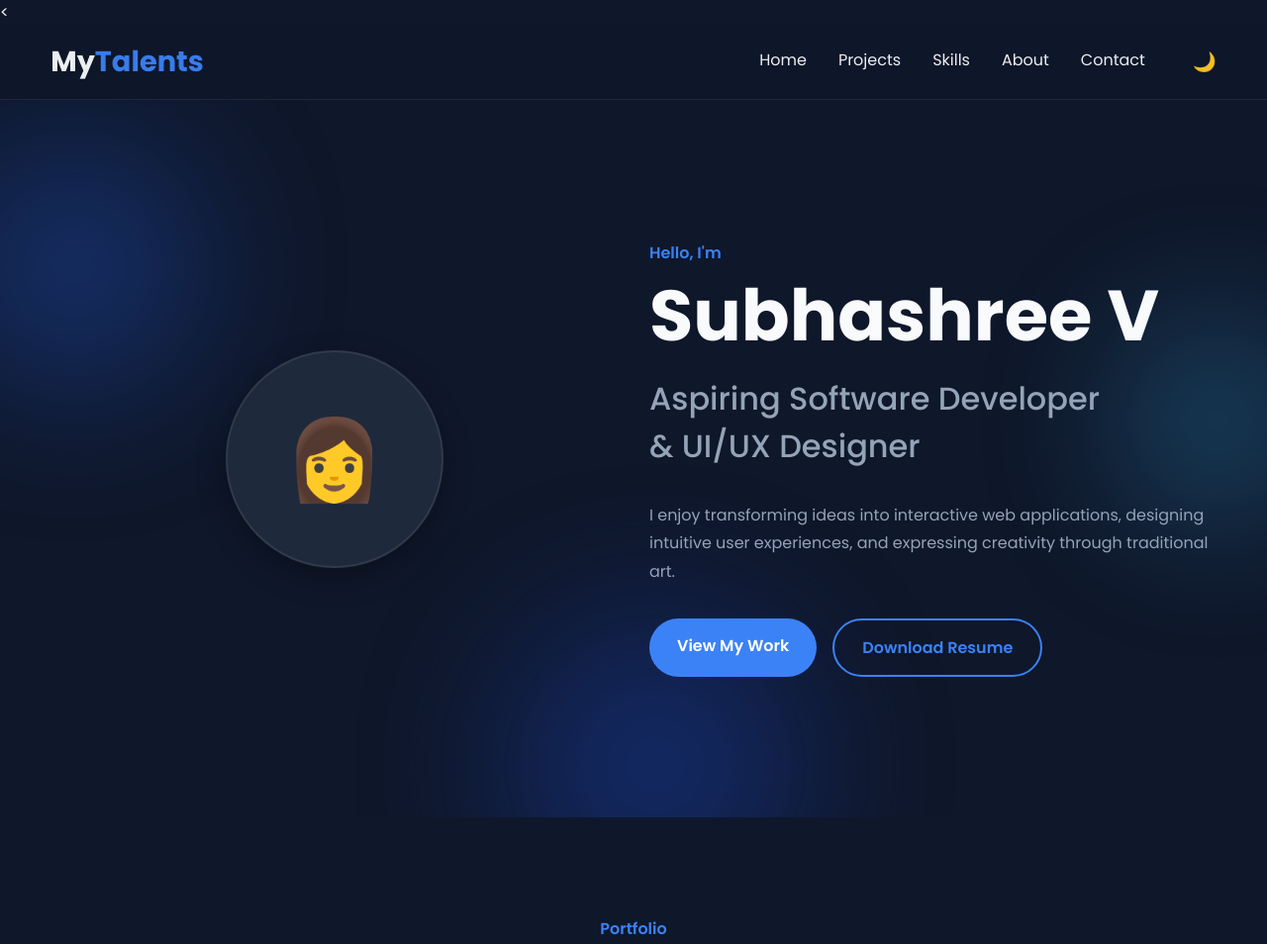
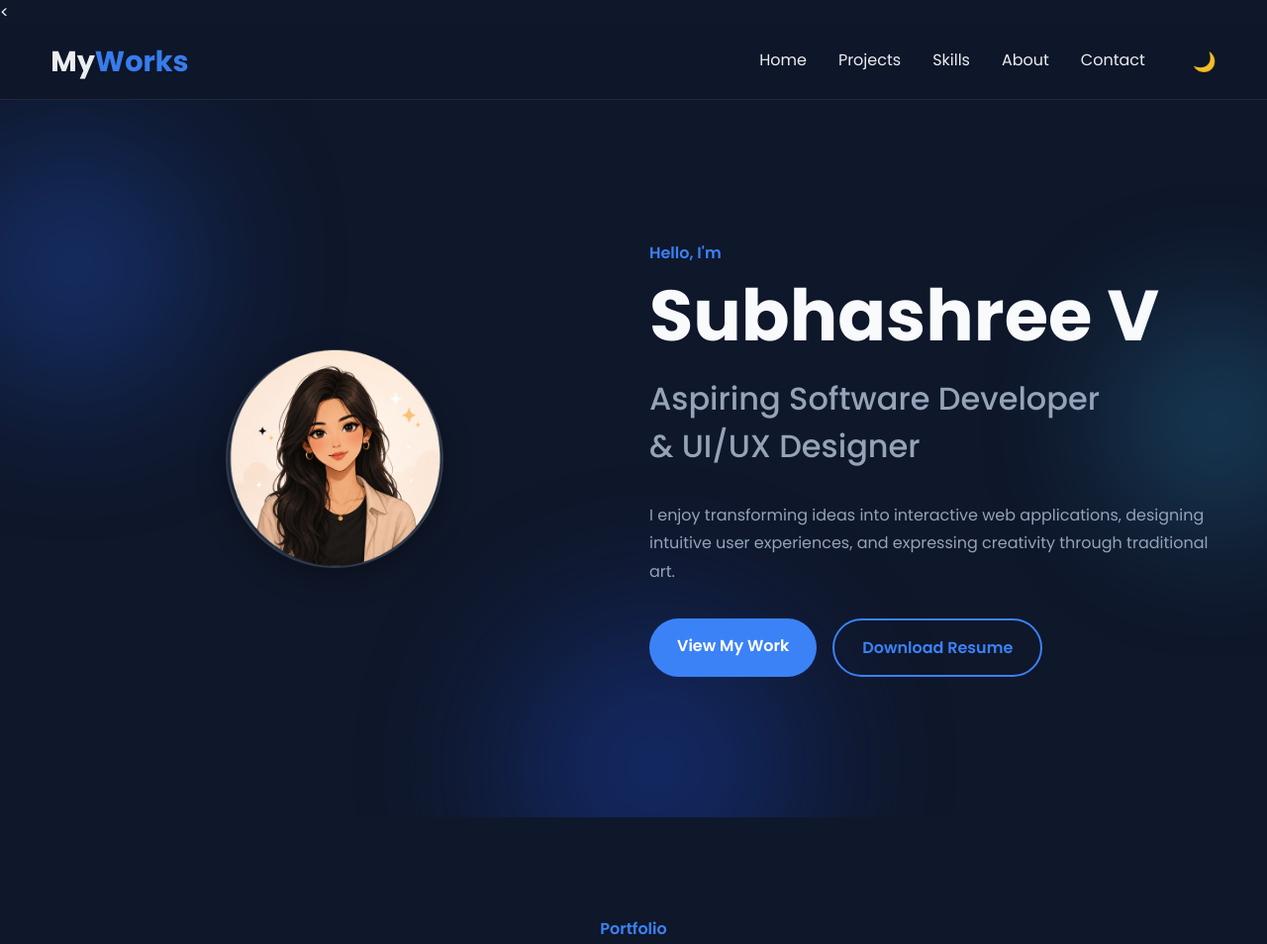
Before and after one commit to Subhaproj/Myportfolio, a plain HTML site: page index.html in a window 1280 px wide. Shown: the top 954 px of the page at 99% size. Drawn offline with nearby package versions, Linux system fonts and the light colour scheme; no server answers.

Commit message:
Add files via upload

```diff
--- a/index.html
+++ b/index.html
@@ -5,7 +5,7 @@
     <meta charset="UTF-8">
     <meta name="viewport" content="width=device-width, initial-scale=1.0">
 
-    <title>MyTalents | Portfolio</title>
+    <title>MyWorks | Portfolio</title>
 
     <!-- Google Font -->
     <link rel="preconnect" href="https://fonts.googleapis.com">
@@ -26,7 +26,7 @@
         <div class="container">
 
             <a href="#" class="logo">
-                My<span>Talents</span>
+                My<span>Works</span>
             </a>
 
             <button
@@ -85,7 +85,7 @@
 
                 <div class="profile-placeholder">
 
-                    👩
+                    <img src="assets/projects/profile.png">
 
                 </div>
 
@@ -410,7 +410,7 @@
 
                 <div class="profile-placeholder">
 
-                    👩
+                    <img src="assets/projects/profile.png">
 
                 </div>
 
```
